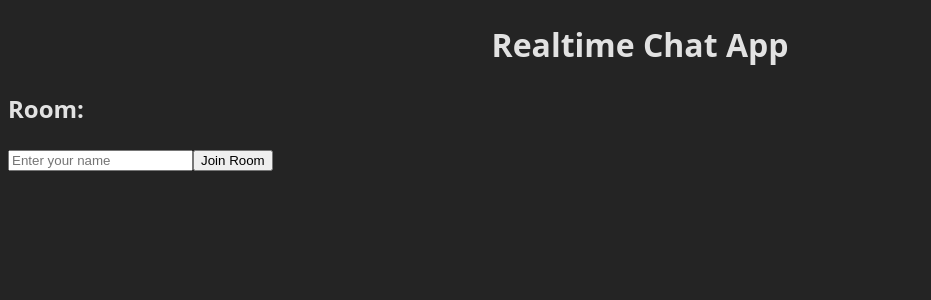
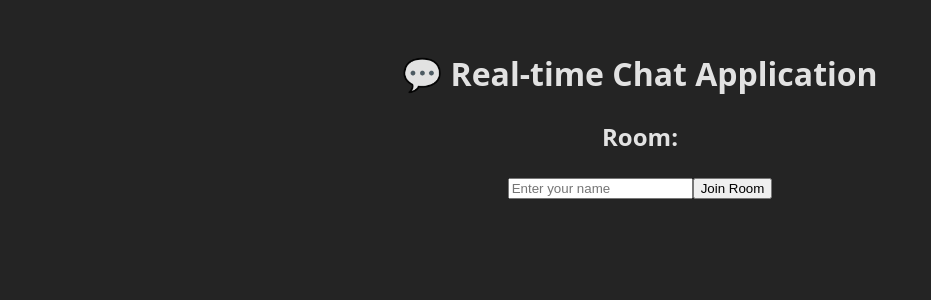
Before and after one commit to omkarchavan-git/Real-Time-Chat-Application, a React (Vite) app in the folder chat-app-UI/: page / in a window 1280 px wide. Shown: the top 300 px of the page, without its empty margins (0-931 px from the left). Built offline with nearby package versions, Linux system fonts and the light colour scheme.

Commit message:
updated file path

```diff
--- a/chat-app-UI/src/App.jsx
+++ b/chat-app-UI/src/App.jsx
@@ -1,11 +1,10 @@
-// src/App.jsx
 import React from "react";
 import ChatRoom from "./chatroom/ChatRoom";
 
 function App() {
   return (
-    <div>
-      <h1 style={{ textAlign: "center" }}>Realtime Chat App</h1>
+    <div style={{ textAlign: "center", marginTop: "50px" }}>
+      <h1>💬 Real-time Chat Application</h1>
       <ChatRoom />
     </div>
   );
```
